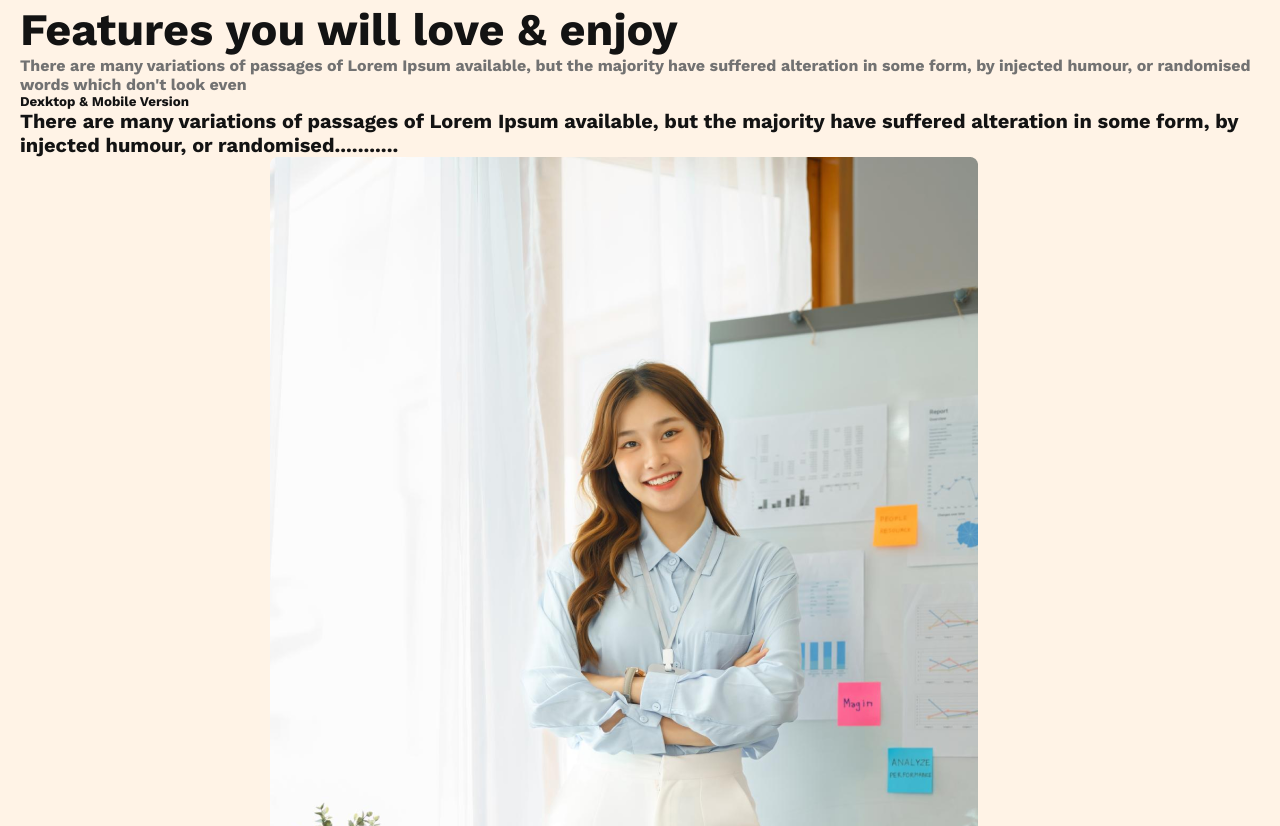
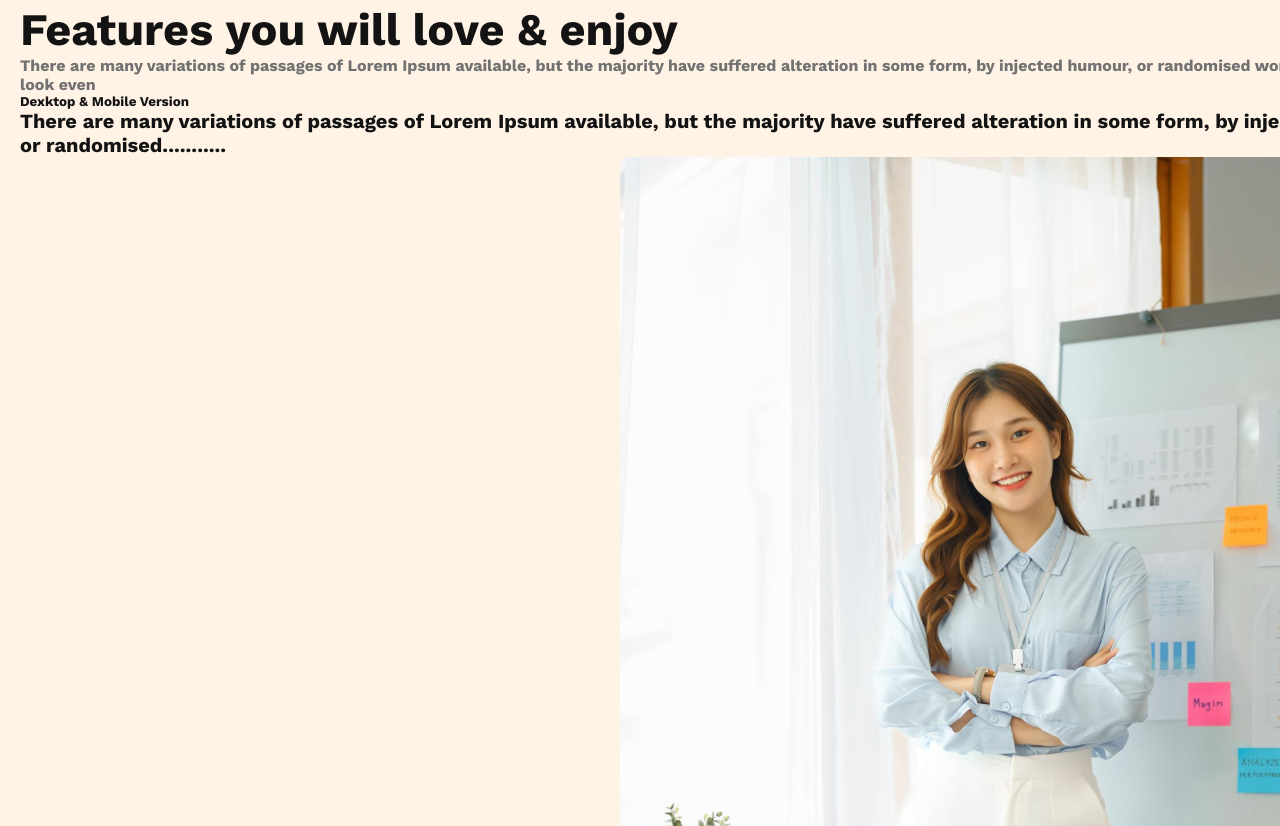
Before and after one commit to rimonsarkar/secound-assignment, a plain HTML site: page index.html in a window 1280 px wide. Shown: the part 2134-2960 px from the top of the page. Drawn offline with nearby package versions, Linux system fonts and the light colour scheme.

Commit message:
ten fifty one

```diff
--- a/styles/style.css
+++ b/styles/style.css
@@ -144,7 +144,7 @@ nav > ul {
     color: rgba(19, 19, 19, 1);
 }
 .image {
-    padding: 0 250px;
+    padding: 0 600px;
 }
 .third-h6 {
     font-size: 20px;
```
